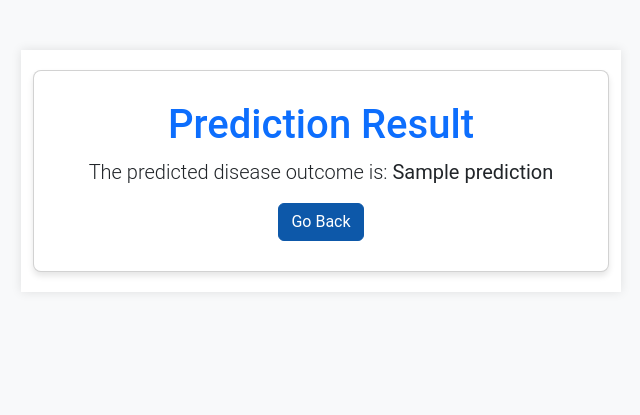
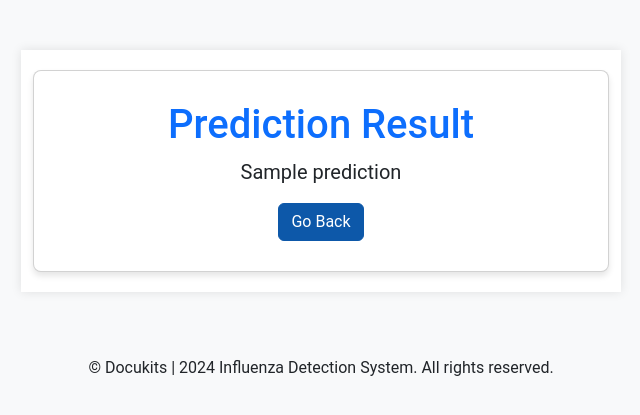
Before and after one commit to geekr-ml/flutest, a Flask app: template templates/result.html in a window 1280 px wide. Shown: the top 415 px of the page, without its empty margins (319-959 px from the left). Run offline with Flask 3, Linux system fonts and the light colour scheme; the template is opened without the code that fills it: most values are stand-ins (such as "Sample title", 1, 10 or a date in 2020); parts of the project's set-up code (start-up, migrations or seed data) failed here and were passed over.

Commit message:
result.html index.html updated

```diff
--- a/templates/result.html
+++ b/templates/result.html
@@ -43,14 +43,16 @@
         <div class="card result-card">
             <h1 class="text-center text-primary">Prediction Result</h1>
             <p class="lead text-center">
-                The predicted disease outcome is: <strong>{{ prediction }}</strong>
+                 <strong>{{ prediction }}</strong>
             </p>
             <div class="text-center">
                 <a href="/" class="btn btn-primary">Go Back</a>
             </div>
         </div>
     </div>
-
+    <footer class="text-center py-3 mt-5">
+        <p>&copy; Docukits | 2024 Influenza Detection System. All rights reserved.</p>
+    </footer>
     <!-- Bootstrap JS -->
     <script src="https://cdn.jsdelivr.net/npm/bootstrap@5.3.0/dist/js/bootstrap.bundle.min.js"></script>
 </body>
```
